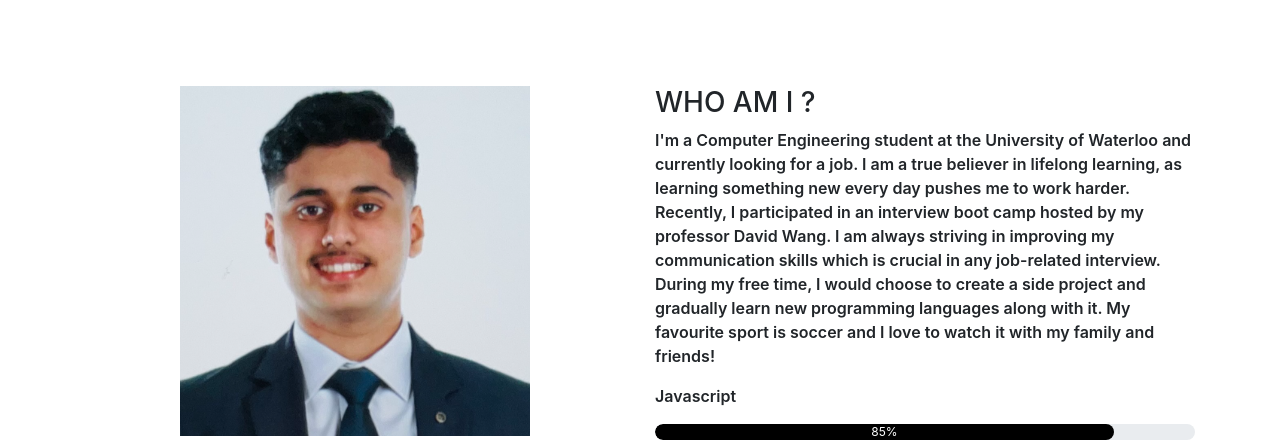
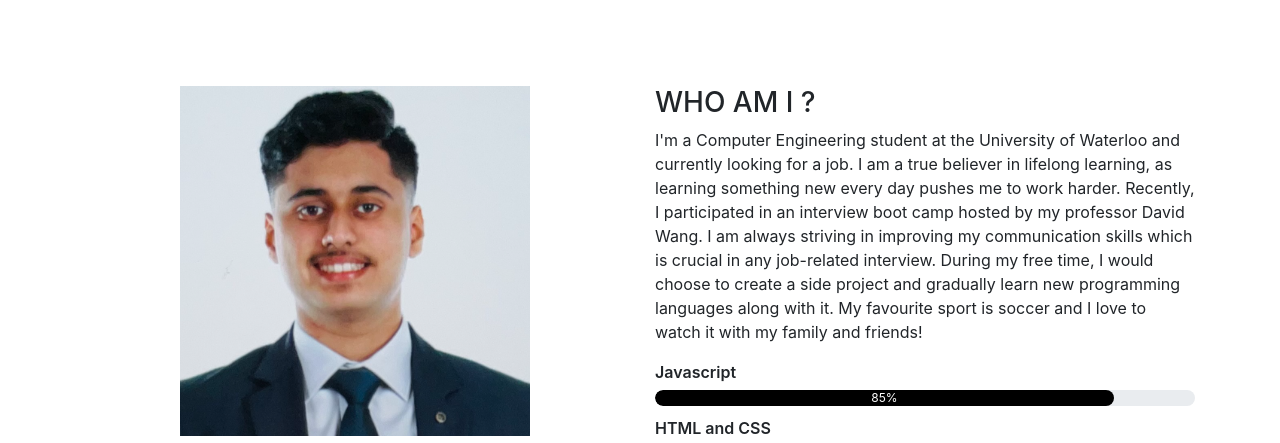
Before and after one commit to Sahil17999/myWebsite, a plain HTML site: page index.html in a window 1280 px wide. Shown: the part 890-1333 px from the top of the page. Drawn offline with nearby package versions, Linux system fonts and the light colour scheme.

Commit message:
Update style.css

```diff
--- a/style.css
+++ b/style.css
@@ -86,7 +86,7 @@ body{
 .nav-link{
     color: #fff !important;
 }
-p{
+.skills-bar p{
     margin-bottom: 6px;
     font-weight: 600;
 }
```
